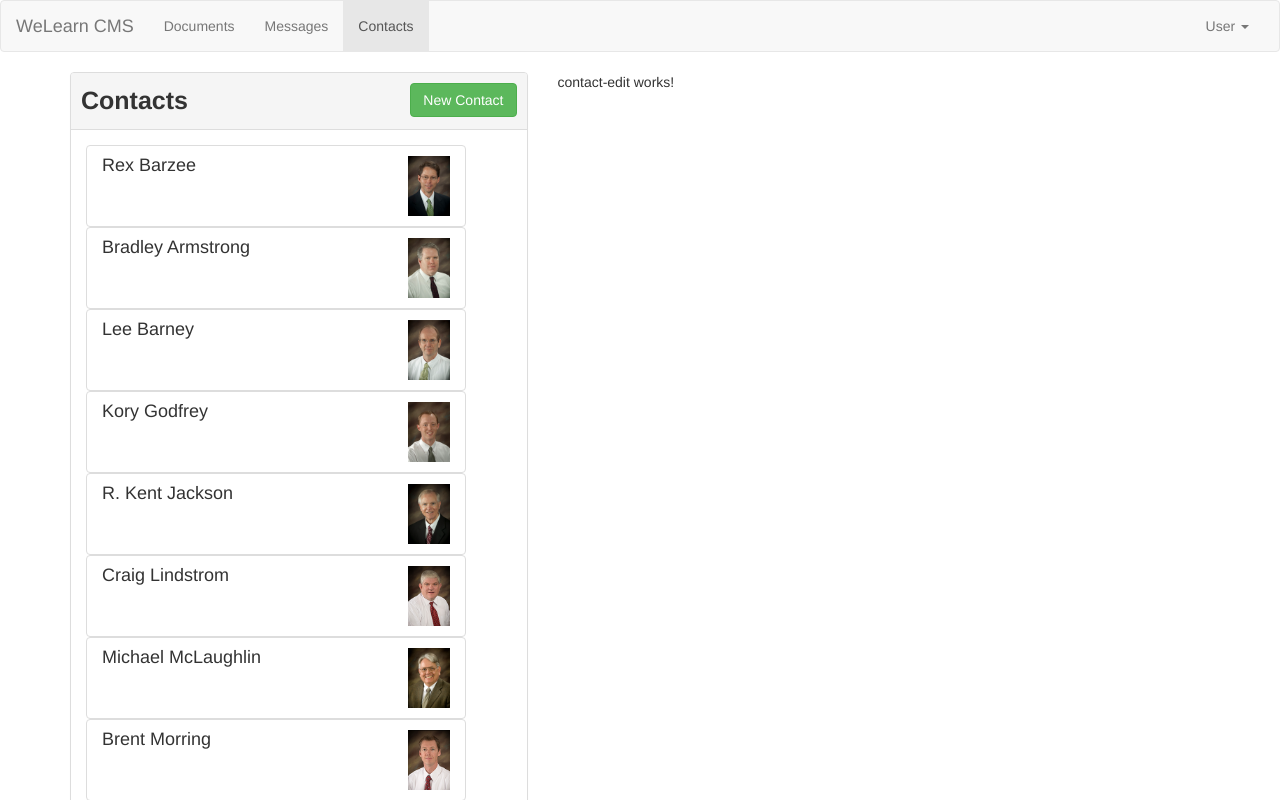
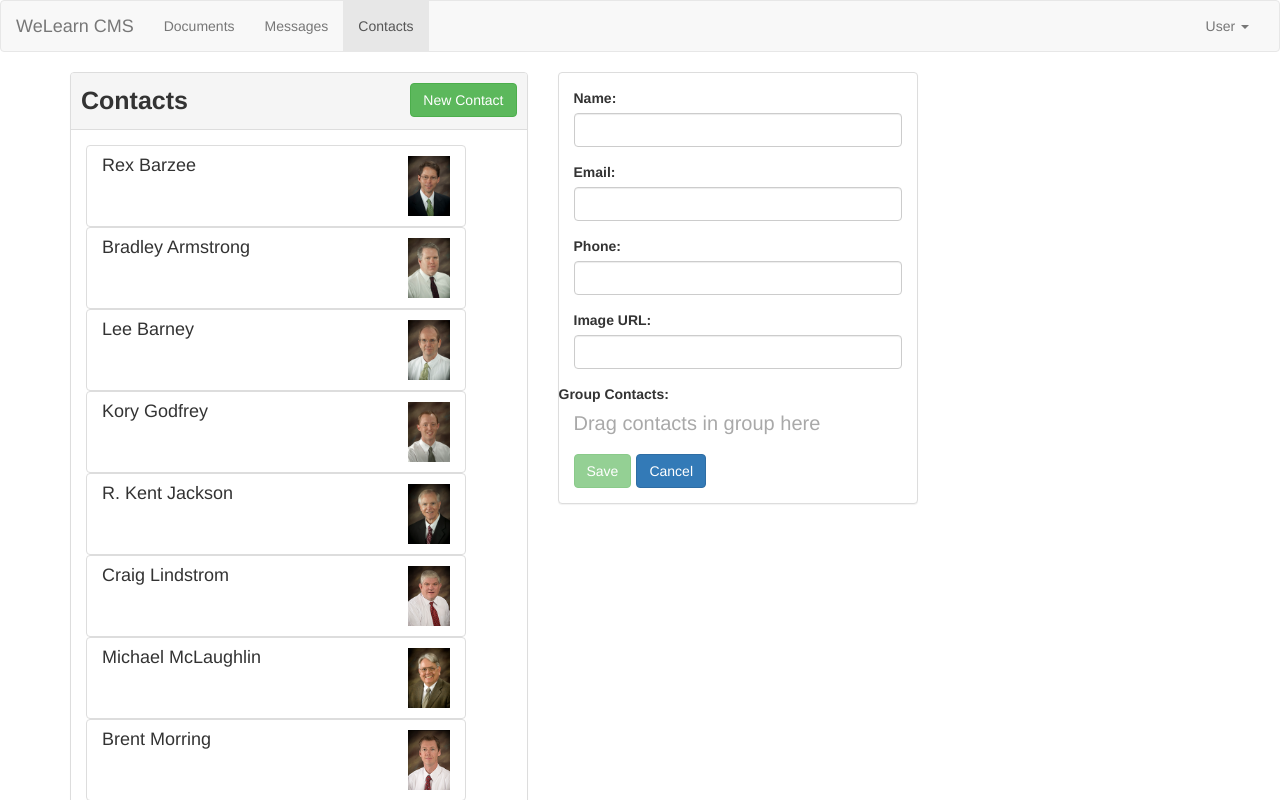
Before and after one commit to leonidasyopan/wdd-430-cms-project, an Angular app: page /contacts/new in a window 1280 px wide. Shown: the top 800 px of the page. Built offline with nearby package versions, Linux system fonts and the light colour scheme.

Commit message:
Created the form for the Add/Edit Contact page

```diff
--- a/src/app/contacts/contact-edit/contact-edit.component.css
+++ b/src/app/contacts/contact-edit/contact-edit.component.css
@@ -0,0 +1,43 @@
+.required.ng-invalid {
+  border: 1px solid red;
+}
+
+.invalid.ng-invalid.ng-dirty {
+  border: 1px solid red;
+}
+
+.required.ng-untouched,
+.required.ng-valid {
+  border-color: #ccc;
+}
+
+.pad-left-right {
+  padding-left: 0.1rem;
+}
+
+.deleteButton {
+  margin-top: 1.5rem;
+  margin-left: -1.2rem;
+  width: 3.4rem;
+}
+
+.buttonDiv {
+  margin-top: 1.5rem;
+}
+
+.groupDiv {
+  min-height: 6rem;
+  border: solid thin lightgrey;
+}
+
+.dragMsg {
+  font-size: 2rem;
+  color: darkgrey;
+  margin-left: 3rem;
+}
+
+.red-font p {
+  margin-top: 0.25em;
+  margin-left: 0.25em;
+  color: red;
+}
--- a/src/app/contacts/contact-edit/contact-edit.component.html
+++ b/src/app/contacts/contact-edit/contact-edit.component.html
@@ -1 +1,120 @@
-<p>contact-edit works!</p>
+<div class="panel panel-default">
+  <div class="panel-body">
+    <form id="contact-edit" (ngSubmit)="onSubmit(f)" #f="ngForm">
+      <div class="row">
+        <div class="col-sm-12 form-group">
+          <label for="name">Name:</label>
+          <input
+            type="text"
+            id="name"
+            name="name"
+            [ngModel]="contact?.name"
+            required
+            #name="ngModel"
+            class="form-control required"
+            size="120"
+            max="120">
+        </div>
+      </div>
+
+      <div class="row">
+        <div class="col-sm-12 form-group">
+          <label for="email">Email:</label>
+          <input
+            type="text"
+            id="email"
+            name="email"
+            [ngModel]="contact?.email"
+            required
+            #email="ngModel"
+            pattern="[a-z0-9._%+-]+@[a-z0-9.-]+\.[a-z]{2,3}$"
+            class="form-control required"
+            size="120"
+            max="255">
+            <div
+              *ngIf="!email.valid && email.touched"
+              class="red-font"
+            >
+              <p>Enter a valid Email address</p>
+            </div>
+        </div>
+      </div>
+
+      <div class="row">
+        <div class="col-sm-12 form-group">
+          <label for="phone">Phone:</label>
+          <input
+            type="text"
+            id="phone"
+            name="phone"
+            [ngModel]="contact?.phone"
+            #phone="ngModel"
+            pattern="\D*([2-9]\d{2})(\D*)([2-9]\d{2})(\D*)(\d{4})\D*"
+            class="form-control invalid"
+            size="150"
+            max="255">
+            <div
+              *ngIf="!phone.valid && phone.touched"
+              class="red-font"
+            >
+              <p>Enter a valid phone number</p>
+            </div>
+        </div>
+      </div>
+
+      <div class="row">
+        <div class="col-sm-12 form-group">
+          <label for="imageUrl">Image URL:</label>
+          <input
+            type="text"
+            id="imageUrl"
+            name="imageUrl"
+            [ngModel]="contact?.imageUrl"
+            #imageUrl="ngModel"
+            class="form-control"
+            size="150"
+            max="255">
+        </div>
+      </div>
+
+      <div class="row">
+        <div class="form-group">
+          <label for="groupList">Group Contacts:</label>
+
+          <div class="row" id="groupList"
+              style="min-height: 3rem;" >
+
+            <div *ngFor="let contact of groupContacts; let i = index">
+              <div>
+                <cms-contact-item class="col-sm-11" [contact]="contact"></cms-contact-item>
+                <button class="btn btn-danger col-sm-2 deleteButton" (click)="onRemoveItem(i)">X</button>
+              </div>
+            </div>
+            <span class="dragMsg" *ngIf="groupContacts?.length < 1">Drag contacts in group here</span>
+          </div>
+
+        </div>
+      </div>
+
+      <div
+        *ngIf="(!name.valid && name.touched) || (!email.valid && email.touched)"
+        class="alert alert-danger"
+      >
+        <p>The Name and Email fields are required.</p>
+      </div>
+
+
+      <div class="row">
+        <div class="col-xs-12 btn-toolbar">
+          <button
+            class="btn btn-success"
+            type="submit"
+            [disabled]="!email.valid"
+          >Save</button>
+          <button class="btn btn-primary" type="button" (click)="onCancel()">Cancel</button>
+        </div>
+      </div>
+
+    </form>
+  </div>
+</div>
--- a/src/app/contacts/contact-edit/contact-edit.component.ts
+++ b/src/app/contacts/contact-edit/contact-edit.component.ts
@@ -1,4 +1,6 @@
 import { Component, OnInit } from '@angular/core';
+import { NgForm } from '@angular/forms';
+import { Contact } from '../contact.model';
 
 @Component({
   selector: 'cms-contact-edit',
@@ -7,9 +9,22 @@ import { Component, OnInit } from '@angular/core';
 })
 export class ContactEditComponent implements OnInit {
 
+  groupContacts;
+
+  contact: Contact;
+
   constructor() { }
 
   ngOnInit(): void {
   }
 
+  onCancel() {
+    console.log("cancel");
+  }
+
+  onSubmit(form: NgForm) {
+    console.log("cancel");
+    console.log(form);
+  }
+
 }
```
